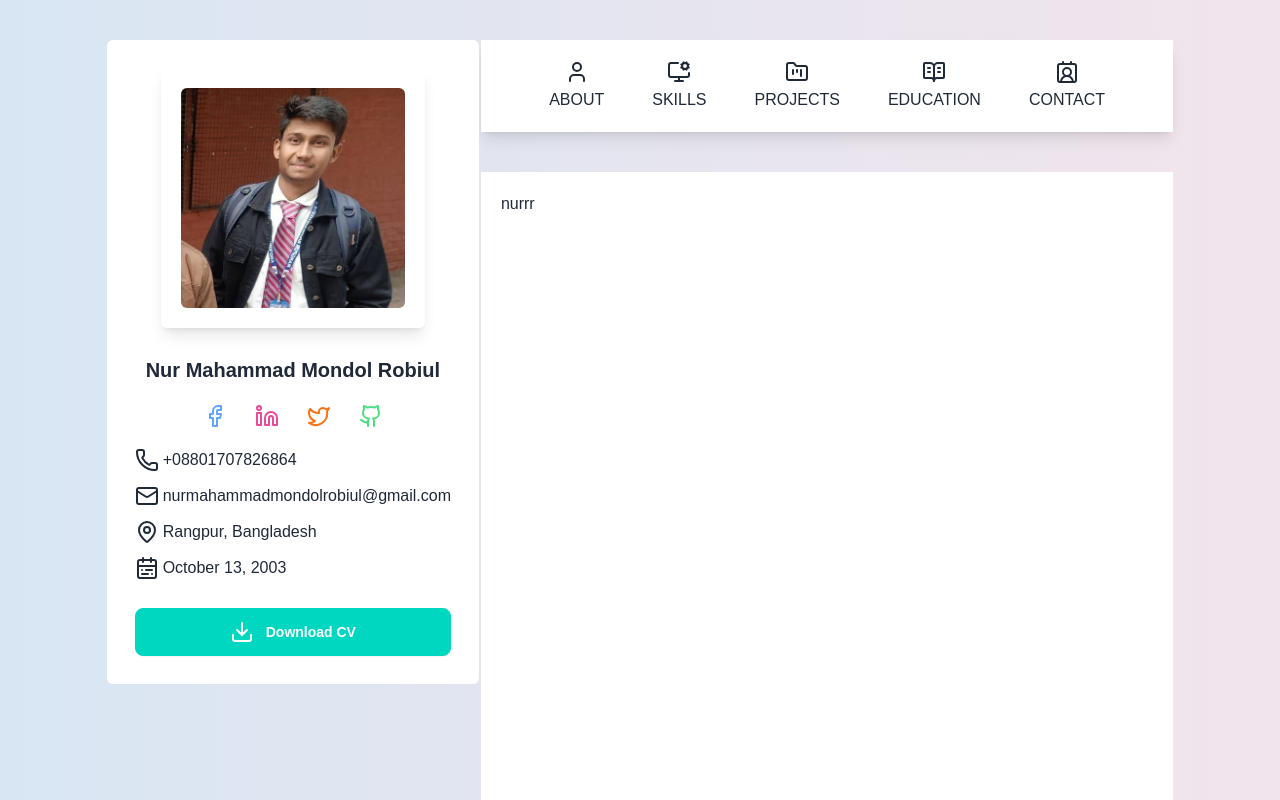
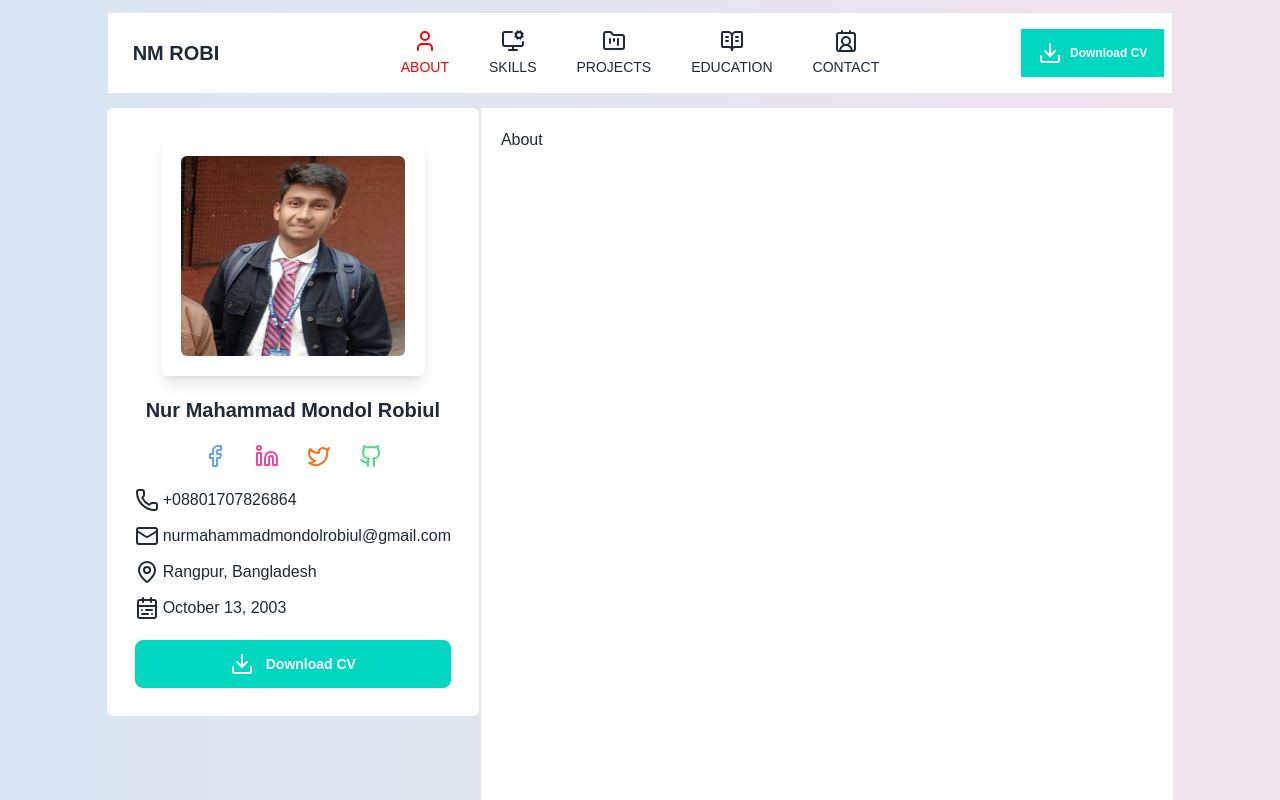
Before and after one commit to nurmahammadmondol/My_Portfolio, a React (Vite) app: page / in a window 1280 px wide. Shown: the top 800 px of the page. Built offline with nearby package versions, Linux system fonts and the light colour scheme.

Commit message:
Create router part

```diff
--- /dev/null
+++ b/src/Components/Header/NavBar2.jsx
@@ -0,0 +1,95 @@
+import React from 'react';
+
+import {
+  BookOpenText,
+  ContactRound,
+  Download,
+  FolderKanban,
+  MonitorCog,
+  User,
+} from 'lucide-react';
+
+import { NavLink } from 'react-router-dom';
+
+const NavBar2 = () => {
+  const links = (
+    <nav className="md:flex items-center gap-5 lg:gap-10">
+      <NavLink to="/">
+        <div className="flex  flex-col items-center gap-1 hover:text-green-500 mt-3 md:mt-0">
+          <User />
+          <button className="hidden md:flex">ABOUT</button>
+        </div>
+      </NavLink>
+
+      <NavLink to="/skills">
+        <div className="flex  flex-col items-center gap-1 hover:text-green-500 mt-3 md:mt-0">
+          <MonitorCog />
+          <button className="hidden md:flex">SKILLS</button>
+        </div>
+      </NavLink>
+
+      <NavLink to="/projects">
+        <div className="flex flex-col items-center gap-1 hover:text-green-500 mt-3 md:mt-0">
+          <FolderKanban />
+          <button className="hidden md:flex">PROJECTS</button>
+        </div>
+      </NavLink>
+
+      <NavLink to="/education">
+        <div className="flex flex-col items-center gap-1 hover:text-green-500 mt-3 md:mt-0">
+          <BookOpenText />
+          <button className="hidden md:flex">EDUCATION</button>
+        </div>
+      </NavLink>
+
+      <NavLink to="/contact">
+        <div className="flex flex-col items-center gap-1 hover:text-green-500 mt-3 md:mt-0">
+          <ContactRound />
+          <button className="hidden md:flex">CONTACT</button>
+        </div>
+      </NavLink>
+    </nav>
+  );
+
+  return (
+    <div className="fixed w-11/12 lg:w-10/12 mx-auto navbar bg-base-100 border z-50">
+      <div className="navbar-start">
+        <div className="dropdown">
+          <div tabIndex={0} role="button" className="btn btn-ghost lg:hidden">
+            <svg
+              xmlns="http://www.w3.org/2000/svg"
+              className="h-5 w-5"
+              fill="none"
+              viewBox="0 0 24 24"
+              stroke="currentColor"
+            >
+              <path
+                strokeLinecap="round"
+                strokeLinejoin="round"
+                strokeWidth="2"
+                d="M4 6h16M4 12h8m-8 6h16"
+              />
+            </svg>
+          </div>
+          <ul
+            tabIndex={0}
+            className="menu menu-sm dropdown-content bg-base-100  z-[1] mt-2  py-2 px-4 shadow"
+          >
+            {links}
+          </ul>
+        </div>
+        <a className="btn btn-ghost text-xl">NM ROBI</a>
+      </div>
+      <div className="navbar-center hidden lg:flex">
+        <ul className="menu menu-horizontal px-1">{links}</ul>
+      </div>
+      <div className="navbar-end">
+        <button className="flex items-center gap-2  btn rounded-none btn-accent text-white text-xs ">
+          <Download /> Download CV
+        </button>
+      </div>
+    </div>
+  );
+};
+
+export default NavBar2;
--- a/src/Components/Header/Navbar.jsx
+++ /dev/null
@@ -1,51 +0,0 @@
-import {
-  BookOpenText,
-  ContactRound,
-  FolderKanban,
-  MonitorCog,
-  User,
-} from 'lucide-react';
-import { NavLink } from 'react-router-dom';
-
-const Navbar = () => {
-  return (
-    <div className=" bg-white shadow-lg z-50   md:flex justify-center items-center gap-10 lg:gap-12 py-5 ">
-      <NavLink>
-        <div className="flex flex-col items-center gap-1 hover:text-green-500">
-          <User />
-          <button>ABOUT</button>
-        </div>
-      </NavLink>
-
-      <NavLink>
-        <div className="flex flex-col items-center gap-1 hover:text-green-500">
-          <MonitorCog />
-          <button>SKILLS</button>
-        </div>
-      </NavLink>
-
-      <NavLink>
-        <div className="flex flex-col items-center gap-1 hover:text-green-500">
-          <FolderKanban />
-          <button>PROJECTS</button>
-        </div>
-      </NavLink>
-
-      <NavLink>
-        <div className="flex flex-col items-center gap-1 hover:text-green-500">
-          <BookOpenText />
-          <button>EDUCATION</button>
-        </div>
-      </NavLink>
-
-      <NavLink>
-        <div className="flex flex-col items-center gap-1 hover:text-green-500">
-          <ContactRound />
-          <button>CONTACT</button>
-        </div>
-      </NavLink>
-    </div>
-  );
-};
-
-export default Navbar;
--- a/src/Components/Home/HomePage.jsx
+++ b/src/Components/Home/HomePage.jsx
@@ -1,22 +1,22 @@
 import React from 'react';
-import Navbar from '../Header/Navbar';
+
 import Sitebar from '../Main/Sitebar/Sitebar';
+import NavBar2 from '../Header/NavBar2';
+import { Outlet } from 'react-router-dom';
 
 const HomePage = () => {
   return (
-    <div className="w-11/12 lg:w-10/12  mx-auto py-10 grid grid-cols-1 lg:grid-cols-3 lg:gap-14">
-      <div className="">
-        <Sitebar></Sitebar>
-      </div>
+    <div className="w-11/12 lg:w-10/12  mx-auto py-3">
+      <NavBar2></NavBar2>
 
-      <div className=" col-span-2 mt-10 lg:mt-0">
-        <div className=" flex flex-col gap-10">
-          <div className="">
-            <Navbar></Navbar>
-          </div>
+      <div className=" grid grid-cols-1 lg:grid-cols-3 lg:gap-14 mt-24">
+        <div className="w-full">
+          <Sitebar></Sitebar>
+        </div>
 
-          <div className="h-full  md:h-[1200px] w-full bg-white p-5">
-            <p>nurrr</p>
+        <div className=" col-span-2 mt-10 lg:mt-0 relative">
+          <div className="h-full  md:h-[1000px] w-full bg-white p-5 ">
+            <Outlet></Outlet>
           </div>
         </div>
       </div>
--- /dev/null
+++ b/src/Components/Main/About/About.jsx
@@ -0,0 +1,11 @@
+import React from 'react';
+
+const About = () => {
+  return (
+    <div>
+      <h5>About</h5>
+    </div>
+  );
+};
+
+export default About;
--- /dev/null
+++ b/src/Components/Main/Contact/Contact.jsx
@@ -0,0 +1,11 @@
+import React from 'react';
+
+const Contact = () => {
+  return (
+    <div>
+      <h6>Contacts</h6>
+    </div>
+  );
+};
+
+export default Contact;
--- /dev/null
+++ b/src/Components/Main/Education/Education.jsx
@@ -0,0 +1,11 @@
+import React from 'react';
+
+const Education = () => {
+  return (
+    <div>
+      <h6>Education</h6>
+    </div>
+  );
+};
+
+export default Education;
--- /dev/null
+++ b/src/Components/Main/Projects/Projects.jsx
@@ -0,0 +1,11 @@
+import React from 'react';
+
+const Projects = () => {
+  return (
+    <div>
+      <h5>Projects</h5>
+    </div>
+  );
+};
+
+export default Projects;
--- a/src/Components/Main/Sitebar/Sitebar.jsx
+++ b/src/Components/Main/Sitebar/Sitebar.jsx
@@ -17,13 +17,13 @@ const Sitebar = () => {
     <div className="lg:fixed   bg-white rounded-md p-5 md:p-7 grid grid-cols-1 md:grid-cols-3 lg:grid-cols-1 md:gap-8 lg:gap-0">
       <div className="w-10/12 mx-auto bg-white shadow-lg rounded-md p-5 ">
         <img
-          className="w-full h-full lg:h-[220px] rounded-md"
+          className="w-full h-full lg:h-[200px] rounded-md"
           src={MyPicture}
           alt=""
         />
       </div>
 
-      <div className="flex flex-col  md:col-span-2 mt-5 md:mt-0 lg:mt-7">
+      <div className="flex flex-col  md:col-span-2 mt-5 md:mt-0 lg:mt-5">
         <h4 className="text-xl text-center font-bold">
           Nur Mahammad Mondol Robiul
         </h4>
@@ -65,7 +65,7 @@ const Sitebar = () => {
           </p>
         </div>
 
-        <div className="mt-7">
+        <div className="mt-5">
           <button className="flex items-center gap-3 w-full btn btn-accent text-white font-bold">
             <Download /> Download CV
           </button>
--- /dev/null
+++ b/src/Components/Main/Skills/Skills.jsx
@@ -0,0 +1,11 @@
+import React from 'react';
+
+const Skills = () => {
+  return (
+    <div>
+      <h5>skills</h5>
+    </div>
+  );
+};
+
+export default Skills;
--- a/src/index.css
+++ b/src/index.css
@@ -8,3 +8,7 @@ body {
   margin: 0;
   font-family: sans-serif;
 }
+
+nav a.active {
+  color: red;
+}
```
Also changed, not shown: src/Router/Router.jsx (+23 -1 lines), 1 other file (tests, documents, lock files or other folders).
